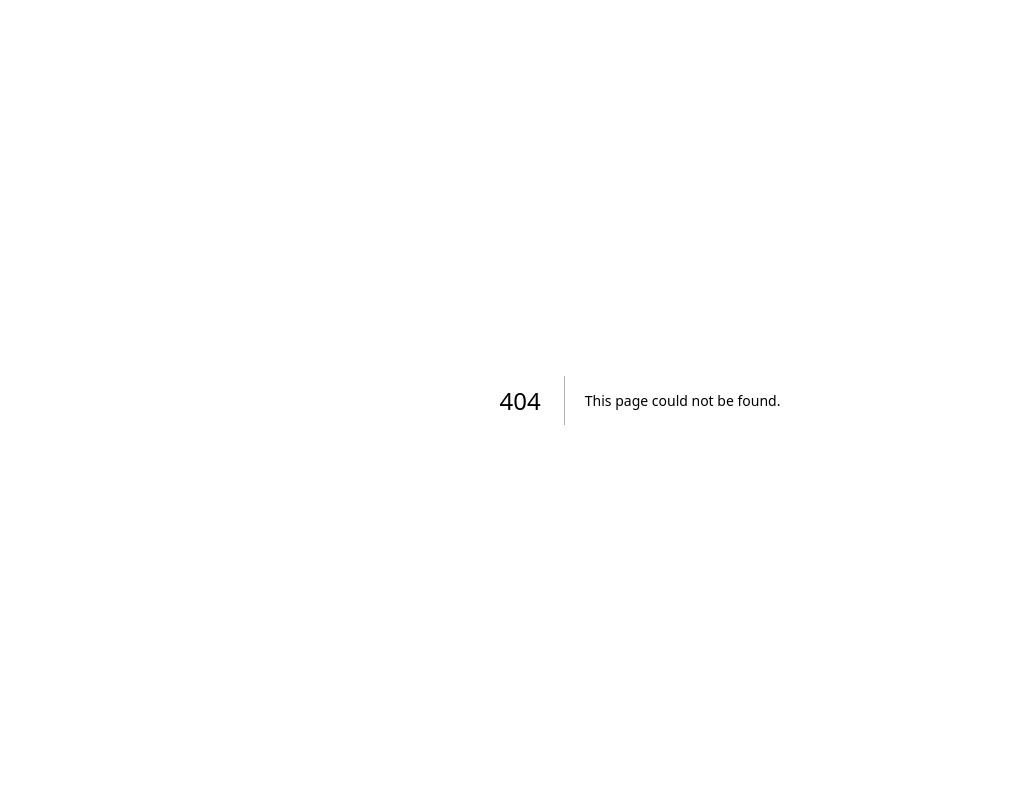
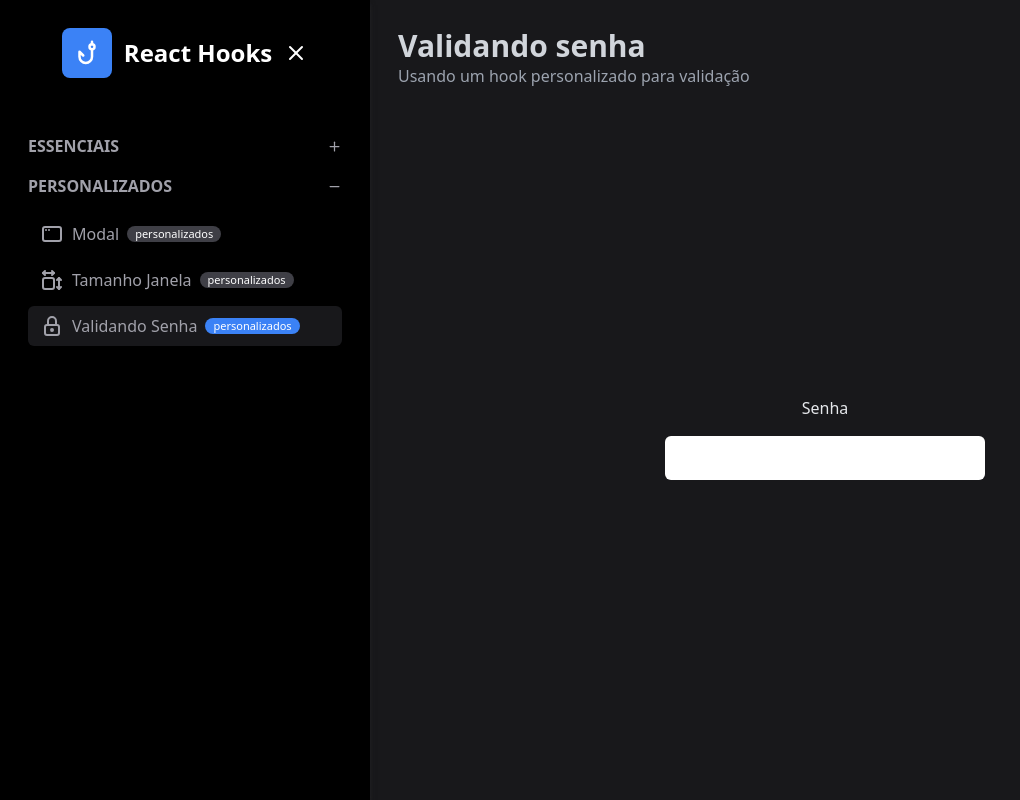
Before and after one commit to gabrondev/react-hooks, a Next.js app: page /personalizados/senha in a window 1280 px wide. Before the commit this address had no page. Shown: the whole page, without its empty margins (0-1020 px from the left). Built offline with nearby package versions, Linux system fonts and the light colour scheme.

Commit message:
Exercícios dia 13/04/2025

```diff
--- a/src/components/template/MenuPrincipal.tsx
+++ b/src/components/template/MenuPrincipal.tsx
@@ -1,4 +1,4 @@
-import { IconAppWindow, IconArrowsLeftRight, IconLetterCase, IconMathGreater, IconMenu, IconRefreshAlert, IconSection, IconUsers, IconX } from "@tabler/icons-react";
+import { IconAppWindow, IconArrowsLeftRight, IconDimensions, IconLetterCase, IconLock, IconMathGreater, IconMenu, IconRefreshAlert, IconSection, IconUsers, IconX } from "@tabler/icons-react";
 import { MenuItem } from "../../data/models/MenuItem";
 import { MenuSecao } from "../../data/models/MenuSecao";
 import Logo from "./Logo";
@@ -6,6 +6,9 @@ import MenuPrincipalItem from "./MenuPrincipalItem";
 import MenuPrincipalSecao from "./MenuPrincipalSecao";
 import Flex from "./Flex";
 import { IconNumbers } from "@tabler/icons-react";
+import useTamanhoJanela from "@/data/hooks/useTamanhoJanela";
+import { useEffect } from "react";
+import useBoolean from "@/data/hooks/useBoolean";
 
 export default function MenuPrincipal() {
     const secoes = [
@@ -27,11 +30,22 @@ export default function MenuPrincipal() {
             titulo: "Personalizados",
             aberta: true,
             itens: [
-                { titulo: "Modal", url: "/personalizados/modal", tag: "personalizados", icone: <IconAppWindow /> }
+                { titulo: "Modal", url: "/personalizados/modal", tag: "personalizados", icone: <IconAppWindow /> },
+                { titulo: "Tamanho Janela", url: "/personalizados/tamanhoJanela", tag: "personalizados", icone: <IconDimensions /> },
+                { titulo: "Validando Senha", url: "/personalizados/senha", tag: "personalizados", icone: <IconLock /> }
             ]
         }
     ];
-    const mini = false;
+
+    const [mini, toggleMini, miniTrue] = useBoolean(false);
+    let tamanho = useTamanhoJanela();
+
+    useEffect(() => {
+        if (tamanho === "md" || tamanho === "sm") {
+            miniTrue()
+        }
+    }, [tamanho])
+
     function renderizarSecoes() {
         return secoes.map((secao: MenuSecao) => (
             <MenuPrincipalSecao key={secao.titulo} titulo={secao.titulo} mini={mini} aberta={secao.aberta}>
@@ -65,6 +79,9 @@ export default function MenuPrincipal() {
         >
             <Flex center className="m-7">
                 {!mini && <Logo />}
+                <div className="cursor-pointer" onClick={toggleMini}>
+                    {mini ? <IconMenu /> : <IconX />}
+                </div>
             </Flex>
             <nav className="flex flex-col gap-4 m-7">{renderizarSecoes()}</nav>
         </aside>
--- a/src/components/template/MenuPrincipalSecao.tsx
+++ b/src/components/template/MenuPrincipalSecao.tsx
@@ -1,5 +1,6 @@
-import { IconMinus, IconPlus } from "@tabler/icons";
+import { IconMinus, IconPlus } from "@tabler/icons-react";
 import Flex from "./Flex";
+import useToggle from "@/data/hooks/useToggle";
 
 interface MenuSecaoProps {
     titulo: string
@@ -10,7 +11,8 @@ interface MenuSecaoProps {
 }
 
 export default function MenuSecao(props: MenuSecaoProps) {
-    const { titulo, mini, aberta } = props;
+    const { titulo, mini } = props;
+    const [aberta, toggleAberta] = useToggle(props.aberta)
 
     return (
         <Flex col gap={4} className={`${mini && "items-center"}`}>
@@ -18,7 +20,7 @@ export default function MenuSecao(props: MenuSecaoProps) {
                 flex items-center justify-between
                 text-zinc-400 uppercase font-bold
                 ${mini && "text-[11px]"} cursor-pointer
-            `} onClick={() => props.onClick?.()}>
+            `} onClick={() => toggleAberta()}>
                 {mini ? titulo : (
                     <>
                         {titulo}
--- /dev/null
+++ b/src/data/hooks/useBoolean.ts
@@ -0,0 +1,21 @@
+import { useState } from "react";
+
+export default function useBoolean(valor?: boolean) {
+    const [ativo, setAtivo] = useState(valor ?? false)
+
+    function toggleAtivo() {
+        setAtivo(!ativo)
+    }
+
+    function ativoTrue() {
+        setAtivo(true)
+    }
+
+    function ativoFalse() {
+        setAtivo(false)
+    }
+
+    const r: [boolean, () => void, () => void, () => void] = [ativo, toggleAtivo, ativoTrue, ativoFalse]
+
+    return r
+}
--- /dev/null
+++ b/src/data/hooks/useStateValidado.ts
@@ -0,0 +1,13 @@
+import { useState } from "react";
+
+export default function useStateValidado(valorInicial: any, funcaoValidacao: (e: any) => boolean) {
+    const [valor, setValor] = useState(valorInicial);
+    const [validado, setValidado] = useState(false);
+
+    function setValorValidado(novoValor: any) {
+        setValor(novoValor);
+        setValidado(funcaoValidacao(novoValor));
+    }
+
+    return [valor, setValorValidado, validado]
+}
--- /dev/null
+++ b/src/pages/personalizados/senha.tsx
@@ -0,0 +1,34 @@
+import InputFormatado from "@/components/template/InputFormatado";
+import Pagina from "@/components/template/Pagina";
+import useStateValidado from "@/data/hooks/useStateValidado";
+
+export default function () {
+    function validaSenha(senha: string) {
+        let correspondencia = senha.match(/[\d\S]{8,}/)
+        return correspondencia?.[0].length === senha.length
+    }
+
+    const [senha, setSenha, senhaValida] = useStateValidado("", validaSenha);
+    let borda
+    if (senha === "") {
+        borda = "border-none"
+    } else if (senhaValida) {
+        borda = "border-green-600"
+    } else if (!senhaValida) {
+        borda = "border-red-600"
+    }
+
+    return (
+        <Pagina titulo="Validando senha" subtitulo="Usando um hook personalizado para validação">
+            <InputFormatado
+                valor={senha}
+                onInput={(e) => setSenha(e.target.value)}
+                label="Senha"
+                tipo="text"
+                className={`
+                    ${borda} border-4 w-80 flex
+                `}
+            />
+        </Pagina>
+    )
+}
--- /dev/null
+++ b/src/pages/personalizados/tamanhoJanela.tsx
@@ -0,0 +1,23 @@
+import Display from "@/components/template/Display";
+import Pagina from "@/components/template/Pagina";
+import useTamanhoJanela from "@/data/hooks/useTamanhoJanela";
+
+export default function () {
+    const tamanho = useTamanhoJanela();
+
+    return (
+        <Pagina titulo="Qual é o tamanho da página?" subtitulo="Usando um hook personalizado para descobrir o tamanho da página">
+            <Display texto={tamanho} />
+            <div className={`
+                w-40 h-40
+                sm:bg-blue-400
+                md:bg-pink-400
+                lg:bg-green-400
+                xl:bg-purple-400
+                2xl:bg-orange-400
+            `}>
+
+            </div>
+        </Pagina>
+    )
+}
```
